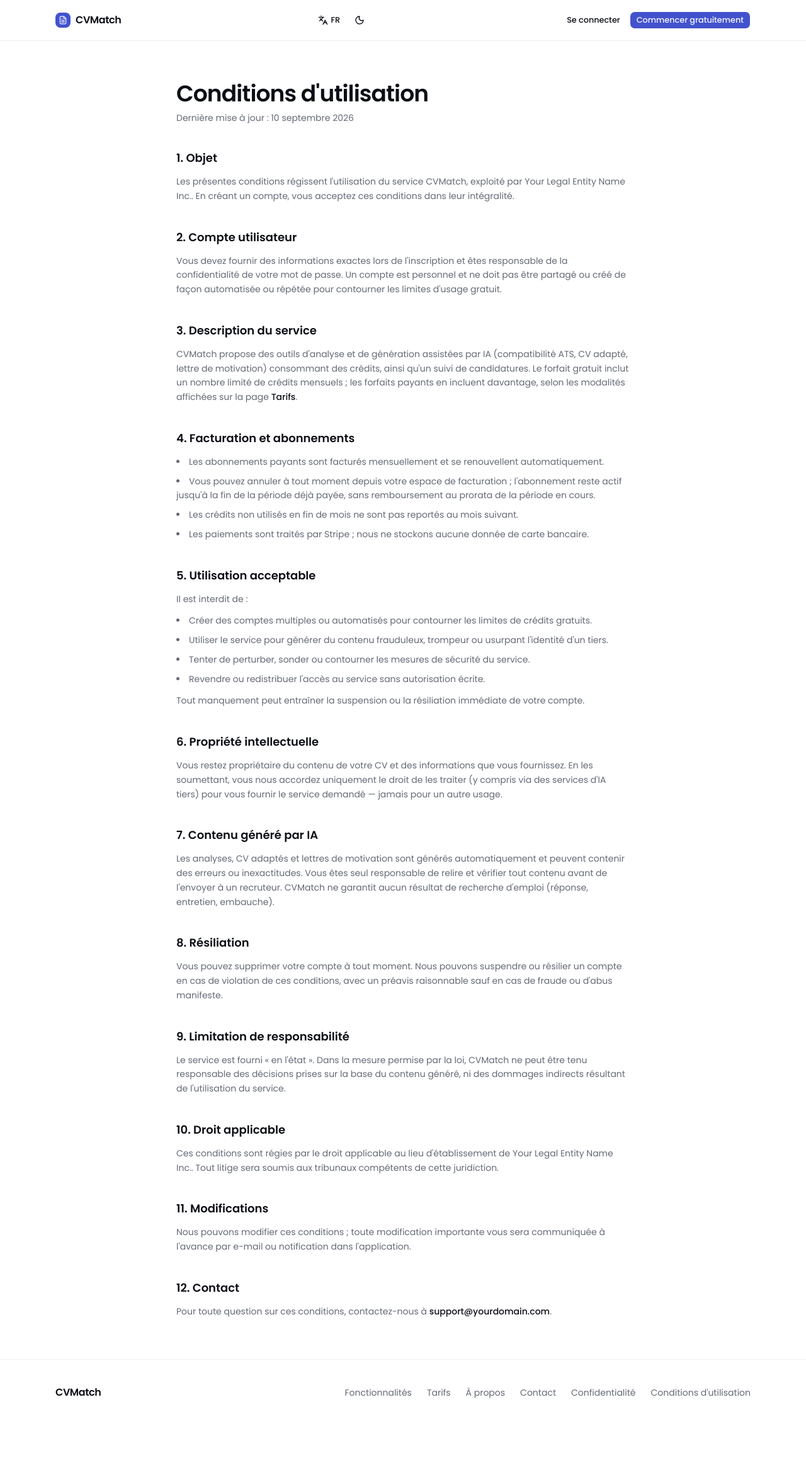
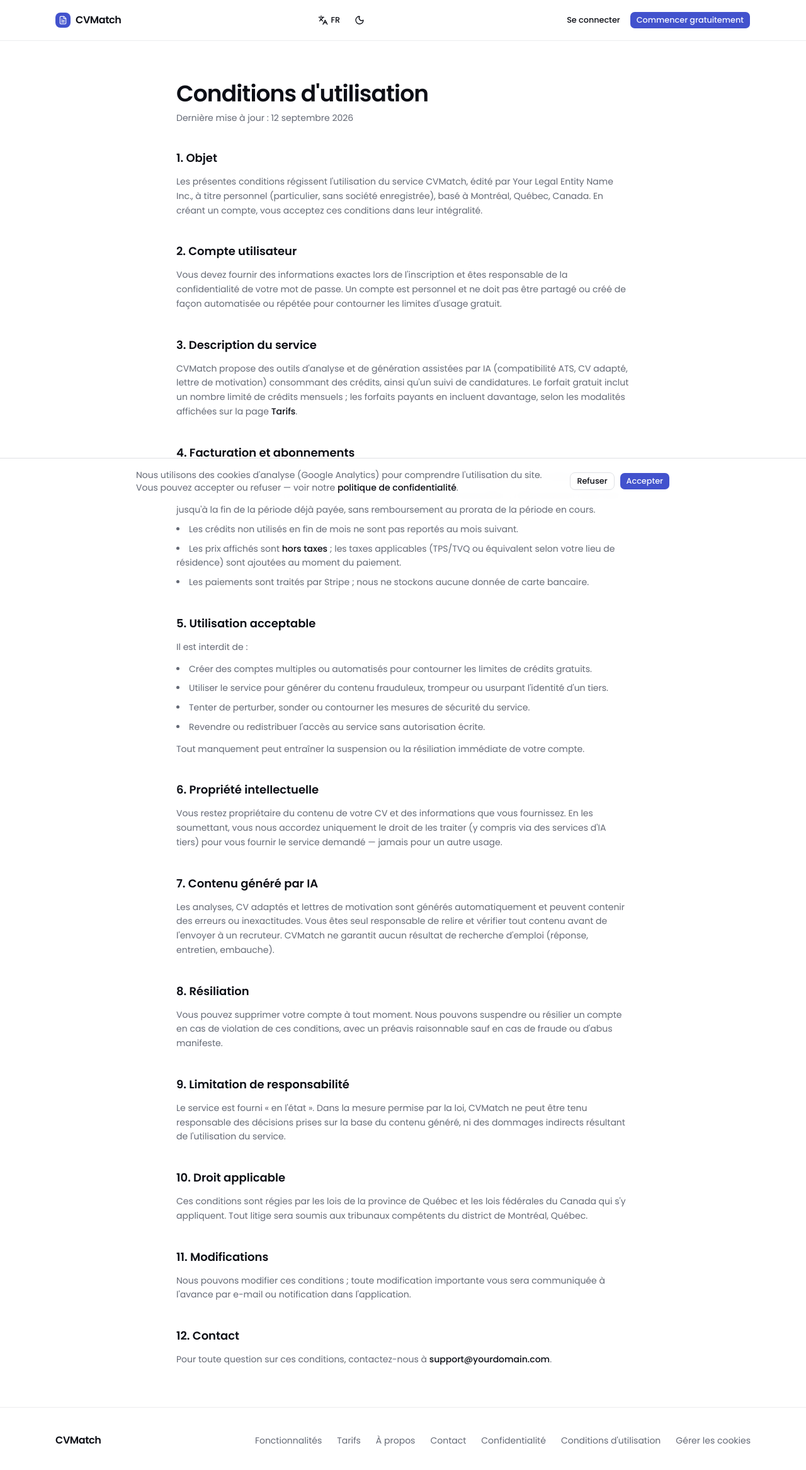
Before and after one commit to JordanFery/cvmatch, a Next.js app: page /terms in a window 1280 px wide. Shown: the top 2334 px of the page at 63% size. Before the commit the page ends 2263 px from the top, so only its background shows below. Built offline with nearby package versions, Linux system fonts and the light colour scheme; no server answers.

Commit message:
stripe + Legals information

```diff
--- a/src/app/layout.tsx
+++ b/src/app/layout.tsx
@@ -1,8 +1,8 @@
 import type { Metadata } from "next";
 import { Poppins, Geist_Mono } from "next/font/google";
-import { GoogleAnalytics } from "@next/third-parties/google";
 import { ThemeProvider } from "next-themes";
 import { Toaster } from "@/components/ui/sonner";
+import { CookieConsentBanner } from "@/components/cookie-consent-banner";
 import { getDictionary } from "@/lib/i18n/get-dictionary";
 import "./globals.css";
 
@@ -95,9 +95,9 @@ export default async function RootLayout({ children }: { children: React.ReactNo
         <ThemeProvider attribute="class" defaultTheme="system" enableSystem disableTransitionOnChange>
           {children}
           <Toaster />
+          <CookieConsentBanner gaId={GA_ID} />
         </ThemeProvider>
       </body>
-      {GA_ID && <GoogleAnalytics gaId={GA_ID} />}
     </html>
   );
 }
--- a/src/app/privacy/page.tsx
+++ b/src/app/privacy/page.tsx
@@ -11,7 +11,7 @@ export const metadata: Metadata = {
   alternates: { canonical: "/privacy" },
 };
 
-const LAST_UPDATED = "10 septembre 2026";
+const LAST_UPDATED = "12 septembre 2026";
 
 export default async function PrivacyPage() {
   const [{ dict, locale }, user] = await Promise.all([getDictionary(), getAuthUser()]);
@@ -28,9 +28,10 @@ export default async function PrivacyPage() {
             <section className="space-y-3">
               <h2 className="text-lg font-semibold">1. Qui sommes-nous</h2>
               <p className="text-muted-foreground">
-                CVMatch (exploité par {LEGAL_ENTITY_NAME}) est un service qui vous aide à adapter votre CV et vos
-                candidatures aux offres d&apos;emploi. Cette politique explique quelles données nous collectons,
-                pourquoi, et comment vous pouvez les contrôler.
+                CVMatch est un service édité par {LEGAL_ENTITY_NAME}, à titre personnel (particulier, sans société
+                enregistrée), basé à Montréal, Québec, Canada, qui vous aide à adapter votre CV et vos candidatures
+                aux offres d&apos;emploi. Cette politique explique quelles données nous collectons, pourquoi, et
+                comment vous pouvez les contrôler.
               </p>
             </section>
 
@@ -57,7 +58,13 @@ export default async function PrivacyPage() {
                 </li>
                 <li>
                   <span className="font-medium text-foreground">Cookies techniques</span> : session
-                  d&apos;authentification, langue et thème choisis — pas de cookies publicitaires.
+                  d&apos;authentification, langue et thème choisis — toujours actifs, nécessaires au
+                  fonctionnement du site.
+                </li>
+                <li>
+                  <span className="font-medium text-foreground">Cookies d&apos;analyse</span> (Google Analytics) :
+                  déposés uniquement si vous les acceptez via le bandeau affiché lors de votre première visite —
+                  jamais de cookies publicitaires.
                 </li>
               </ul>
             </section>
@@ -103,7 +110,8 @@ export default async function PrivacyPage() {
                 </li>
                 <li>
                   <span className="font-medium text-foreground">Google Analytics</span> — statistiques
-                  d&apos;usage anonymisées, uniquement si cet outil est activé sur le site.
+                  d&apos;usage anonymisées, uniquement si vous avez donné votre consentement via le bandeau de
+                  cookies.
                 </li>
               </ul>
             </section>
@@ -130,7 +138,18 @@ export default async function PrivacyPage() {
                   </a>
                   .
                 </li>
-                <li>Vous opposer à un traitement ou déposer une réclamation auprès de l&apos;autorité compétente.</li>
+                <li>
+                  Vous opposer à un traitement ou déposer une réclamation auprès de la{" "}
+                  <a
+                    href="https://www.cai.gouv.qc.ca/"
+                    target="_blank"
+                    rel="noopener noreferrer"
+                    className="font-medium text-foreground hover:underline"
+                  >
+                    Commission d&apos;accès à l&apos;information du Québec (CAI)
+                  </a>
+                  , l&apos;autorité compétente pour la protection des renseignements personnels au Québec.
+                </li>
               </ul>
             </section>
 
--- a/src/app/terms/page.tsx
+++ b/src/app/terms/page.tsx
@@ -11,7 +11,7 @@ export const metadata: Metadata = {
   alternates: { canonical: "/terms" },
 };
 
-const LAST_UPDATED = "10 septembre 2026";
+const LAST_UPDATED = "12 septembre 2026";
 
 export default async function TermsPage() {
   const [{ dict, locale }, user] = await Promise.all([getDictionary(), getAuthUser()]);
@@ -28,8 +28,9 @@ export default async function TermsPage() {
             <section className="space-y-3">
               <h2 className="text-lg font-semibold">1. Objet</h2>
               <p className="text-muted-foreground">
-                Les présentes conditions régissent l&apos;utilisation du service CVMatch, exploité par{" "}
-                {LEGAL_ENTITY_NAME}. En créant un compte, vous acceptez ces conditions dans leur intégralité.
+                Les présentes conditions régissent l&apos;utilisation du service CVMatch, édité par{" "}
+                {LEGAL_ENTITY_NAME}, à titre personnel (particulier, sans société enregistrée), basé à Montréal,
+                Québec, Canada. En créant un compte, vous acceptez ces conditions dans leur intégralité.
               </p>
             </section>
 
@@ -66,6 +67,11 @@ export default async function TermsPage() {
                   en cours.
                 </li>
                 <li>Les crédits non utilisés en fin de mois ne sont pas reportés au mois suivant.</li>
+                <li>
+                  Les prix affichés sont <span className="font-medium text-foreground">hors taxes</span> ; les
+                  taxes applicables (TPS/TVQ ou équivalent selon votre lieu de résidence) sont ajoutées au moment
+                  du paiement.
+                </li>
                 <li>Les paiements sont traités par Stripe ; nous ne stockons aucune donnée de carte bancaire.</li>
               </ul>
             </section>
@@ -124,8 +130,9 @@ export default async function TermsPage() {
             <section className="space-y-3">
               <h2 className="text-lg font-semibold">10. Droit applicable</h2>
               <p className="text-muted-foreground">
-                Ces conditions sont régies par le droit applicable au lieu d&apos;établissement de{" "}
-                {LEGAL_ENTITY_NAME}. Tout litige sera soumis aux tribunaux compétents de cette juridiction.
+                Ces conditions sont régies par les lois de la province de Québec et les lois fédérales du Canada
+                qui s&apos;y appliquent. Tout litige sera soumis aux tribunaux compétents du district de Montréal,
+                Québec.
               </p>
             </section>
 
--- a/src/components/billing/pricing-cards.tsx
+++ b/src/components/billing/pricing-cards.tsx
@@ -29,7 +29,7 @@ export function PricingCards({
               <CardDescription>{plan.description}</CardDescription>
               <p className="pt-2">
                 <span className="text-3xl font-semibold">{plan.priceLabel}</span>
-                {plan.priceCents > 0 && <span className="text-muted-foreground"> / mois</span>}
+                {plan.priceCents > 0 && <span className="text-muted-foreground"> / mois, hors taxes</span>}
               </p>
             </CardHeader>
             <CardContent>
--- /dev/null
+++ b/src/components/cookie-consent-banner.tsx
@@ -0,0 +1,75 @@
+"use client";
+
+import { useEffect, useState } from "react";
+import Link from "next/link";
+import { GoogleAnalytics } from "@next/third-parties/google";
+import { Button } from "@/components/ui/button";
+import { ANALYTICS_CONSENT_KEY, type AnalyticsConsent } from "@/lib/cookie-consent";
+
+function readStoredConsent(): AnalyticsConsent | null {
+  try {
+    const value = localStorage.getItem(ANALYTICS_CONSENT_KEY);
+    return value === "granted" || value === "denied" ? value : null;
+  } catch {
+    return null;
+  }
+}
+
+/**
+ * Gates Google Analytics behind an explicit accept/decline choice, shown on
+ * first visit — GA never loads until the visitor accepts. Only known
+ * client-side (localStorage), so the initial read has to happen in an
+ * effect; the banner itself stays hidden until that read resolves,
+ * avoiding a server/client mismatch flash rather than assuming "no
+ * consent yet" during the first paint.
+ */
+export function CookieConsentBanner({ gaId }: { gaId?: string }) {
+  const [consent, setConsent] = useState<AnalyticsConsent | null>(null);
+  const [ready, setReady] = useState(false);
+
+  useEffect(() => {
+    const stored = readStoredConsent();
+    const timer = setTimeout(() => {
+      setConsent(stored);
+      setReady(true);
+    }, 0);
+    return () => clearTimeout(timer);
+  }, []);
+
+  const choose = (value: AnalyticsConsent) => {
+    try {
+      localStorage.setItem(ANALYTICS_CONSENT_KEY, value);
+    } catch {
+      // Private browsing or storage disabled — the choice still applies for this page load.
+    }
+    setConsent(value);
+  };
+
+  return (
+    <>
+      {gaId && consent === "granted" && <GoogleAnalytics gaId={gaId} />}
+      {ready && consent === null && (
+        <div className="fixed inset-x-0 bottom-0 z-50 border-t border-border bg-background/95 backdrop-blur">
+          <div className="mx-auto flex max-w-4xl flex-col items-center gap-3 px-4 py-4 sm:flex-row sm:justify-between sm:px-6">
+            <p className="text-sm text-muted-foreground">
+              Nous utilisons des cookies d&apos;analyse (Google Analytics) pour comprendre l&apos;utilisation du
+              site. Vous pouvez accepter ou refuser — voir notre{" "}
+              <Link href="/privacy" className="font-medium text-foreground hover:underline">
+                politique de confidentialité
+              </Link>
+              .
+            </p>
+            <div className="flex shrink-0 gap-2">
+              <Button type="button" variant="outline" size="sm" onClick={() => choose("denied")}>
+                Refuser
+              </Button>
+              <Button type="button" size="sm" onClick={() => choose("granted")}>
+                Accepter
+              </Button>
+            </div>
+          </div>
+        </div>
+      )}
+    </>
+  );
+}
--- a/src/components/landing/footer.tsx
+++ b/src/components/landing/footer.tsx
@@ -1,5 +1,6 @@
 import Link from "next/link";
 import type { Dictionary } from "@/lib/i18n/dictionaries";
+import { ManageCookiesLink } from "@/components/manage-cookies-link";
 
 export function LandingFooter({ dict }: { dict: Dictionary }) {
   const links = [
@@ -21,6 +22,7 @@ export function LandingFooter({ dict }: { dict: Dictionary }) {
               {link.label}
             </Link>
           ))}
+          <ManageCookiesLink label={dict.footer.manageCookies} />
         </nav>
       </div>
     </footer>
--- /dev/null
+++ b/src/components/manage-cookies-link.tsx
@@ -0,0 +1,23 @@
+"use client";
+
+import { ANALYTICS_CONSENT_KEY } from "@/lib/cookie-consent";
+
+/** Clears the stored analytics consent choice so the cookie banner reappears — the standard way to let a visitor change their mind later. */
+export function ManageCookiesLink({ label }: { label: string }) {
+  return (
+    <button
+      type="button"
+      onClick={() => {
+        try {
+          localStorage.removeItem(ANALYTICS_CONSENT_KEY);
+        } catch {
+          // Nothing to clear if storage is unavailable.
+        }
+        window.location.reload();
+      }}
+      className="hover:text-foreground"
+    >
+      {label}
+    </button>
+  );
+}
--- /dev/null
+++ b/src/lib/cookie-consent.ts
@@ -0,0 +1,2 @@
+export const ANALYTICS_CONSENT_KEY = "cvmatch-analytics-consent";
+export type AnalyticsConsent = "granted" | "denied";
--- a/src/lib/i18n/dictionaries.ts
+++ b/src/lib/i18n/dictionaries.ts
@@ -138,6 +138,7 @@ const fr = {
       privacy: "Confidentialité",
       terms: "Conditions d'utilisation",
     },
+    manageCookies: "Gérer les cookies",
   },
   auth: {
     login: {
@@ -331,6 +332,7 @@ const en: typeof fr = {
       privacy: "Privacy",
       terms: "Terms of service",
     },
+    manageCookies: "Manage cookies",
   },
   auth: {
     login: {
--- a/src/lib/legal/site.ts
+++ b/src/lib/legal/site.ts
@@ -1,2 +1,2 @@
-export const SUPPORT_EMAIL = process.env.NEXT_PUBLIC_SUPPORT_EMAIL ?? "support@cvmatch.app";
-export const LEGAL_ENTITY_NAME = process.env.NEXT_PUBLIC_LEGAL_ENTITY_NAME ?? "[Nom légal de l'entité exploitant CVMatch]";
+export const SUPPORT_EMAIL = process.env.NEXT_PUBLIC_SUPPORT_EMAIL ?? "jordan.fery.dev@gmail.com";
+export const LEGAL_ENTITY_NAME = process.env.NEXT_PUBLIC_LEGAL_ENTITY_NAME ?? "Jordan Fery";
```
Also changed, not shown: 1 other file (tests, documents, lock files or other folders).
